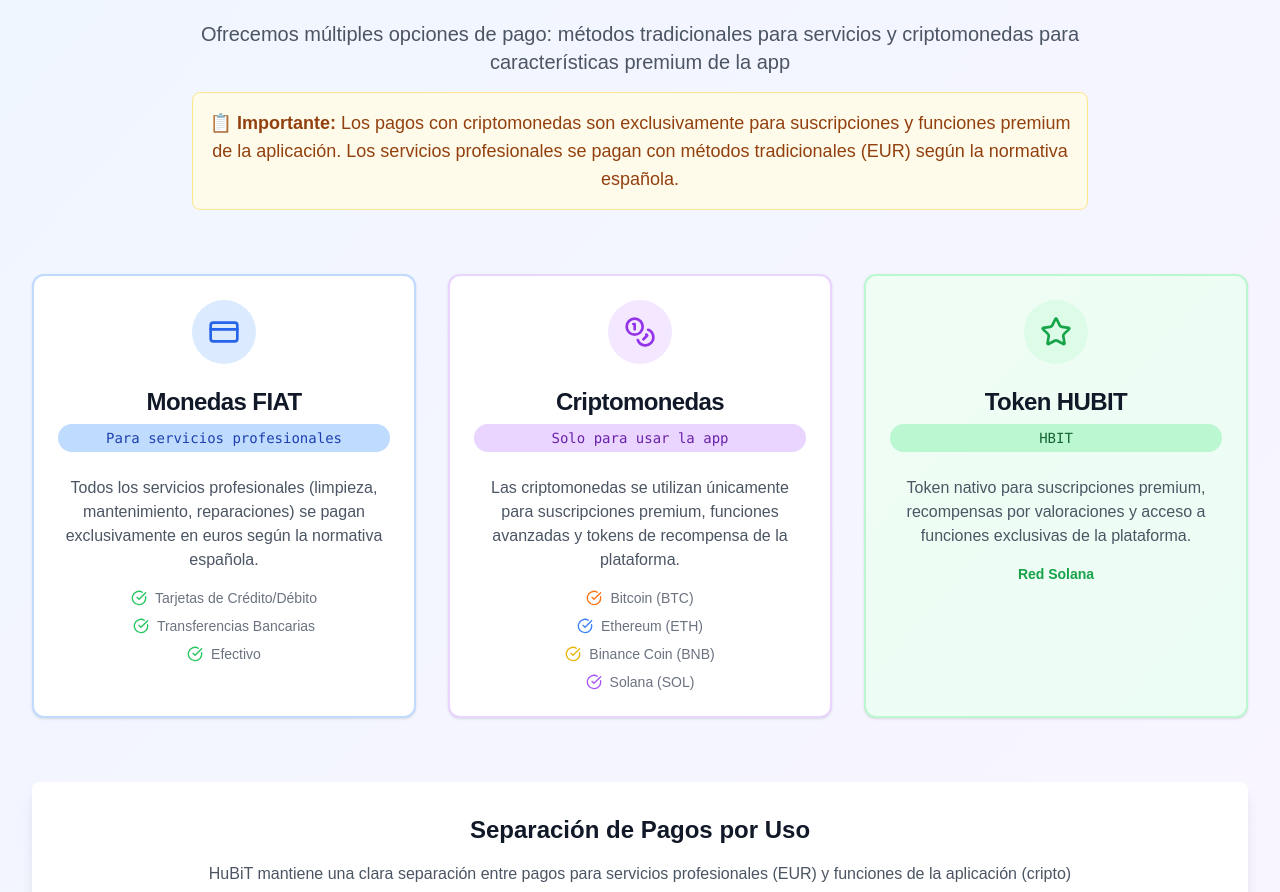
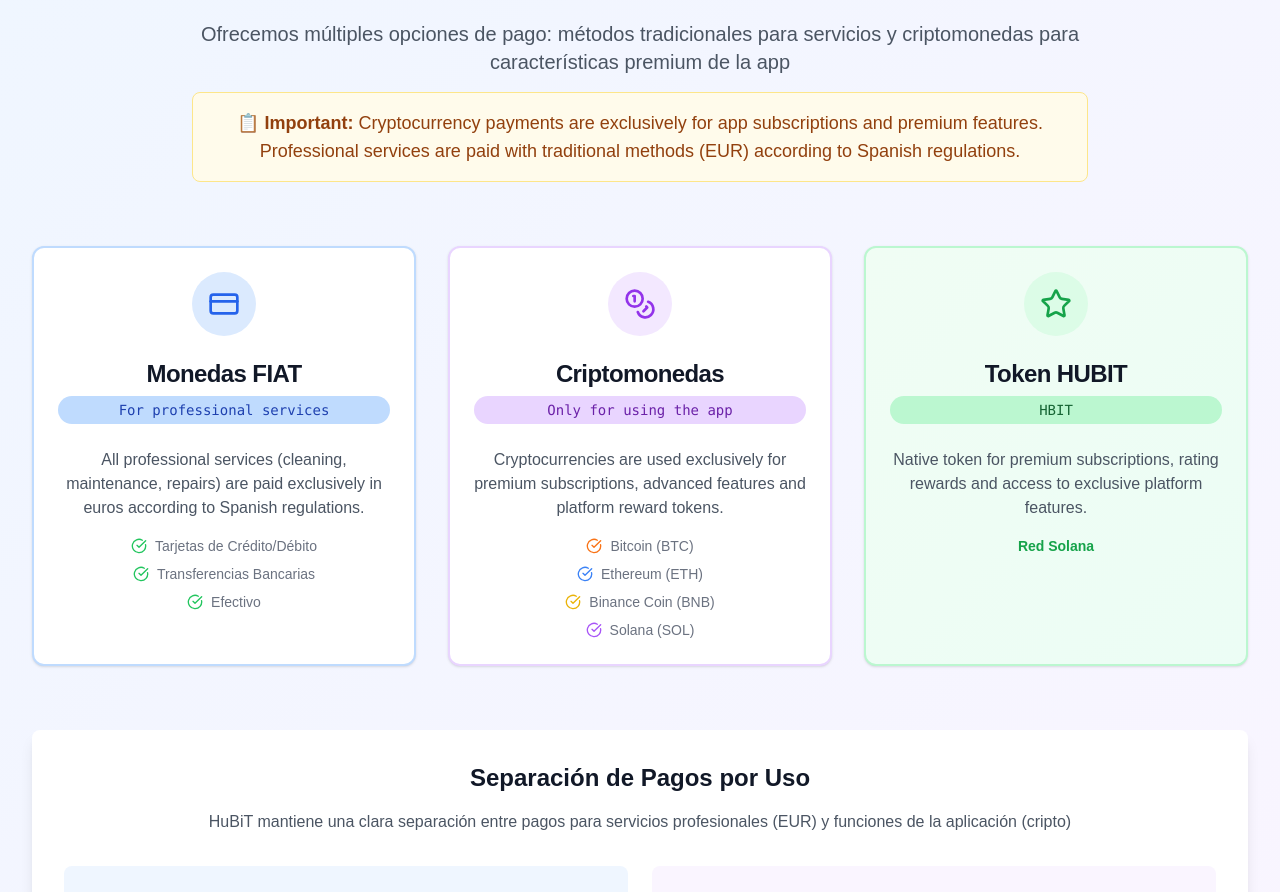
Before and after one commit to Hubit85/HubitApp, a Next.js app: page / in a window 1280 px wide. Shown: the part 3488-4380 px from the top of the page. Built offline with nearby package versions, Linux system fonts and the light colour scheme.

Commit message:
feat(homepage): Translate remaining hardcoded texts

```diff
--- a/src/pages/index.tsx
+++ b/src/pages/index.tsx
@@ -309,7 +309,7 @@ export default function Home() {
                 </p>
                 <div className="bg-amber-50 border border-amber-200 rounded-lg p-4 max-w-4xl mx-auto">
                   <p className="text-amber-800 font-medium text-lg">
-                    📋 <strong>Importante:</strong> Los pagos con criptomonedas son exclusivamente para suscripciones y funciones premium de la aplicación. Los servicios profesionales se pagan con métodos tradicionales (EUR) según la normativa española.
+                    📋 <strong>{t("importantNote")}:</strong> {t("cryptoExclusiveNote")}
                   </p>
                 </div>
               </div>
@@ -324,12 +324,12 @@ export default function Home() {
                       {t("fiatCurrencies")}
                     </CardTitle>
                     <div className="text-sm font-mono bg-blue-200 text-blue-800 px-3 py-1 rounded-full inline-block mt-2">
-                      Para servicios profesionales
+                      {t("forProfessionalServices")}
                     </div>
                   </CardHeader>
                   <CardContent>
                     <p className="text-gray-600 text-center mb-4">
-                      Todos los servicios profesionales (limpieza, mantenimiento, reparaciones) se pagan exclusivamente en euros según la normativa española.
+                      {t("professionalServicesNote")}
                     </p>
                     <div className="space-y-2">
                       <div className="flex items-center justify-center gap-2 text-sm text-gray-500">
@@ -357,12 +357,12 @@ export default function Home() {
                       {t("cryptocurrencies")}
                     </CardTitle>
                     <div className="text-sm font-mono bg-purple-200 text-purple-800 px-3 py-1 rounded-full inline-block mt-2">
-                      Solo para usar la app
+                      {t("onlyForApp")}
                     </div>
                   </CardHeader>
                   <CardContent>
                     <p className="text-gray-600 text-center mb-4">
-                      Las criptomonedas se utilizan únicamente para suscripciones premium, funciones avanzadas y tokens de recompensa de la plataforma.
+                      {t("appOnlyNote")}
                     </p>
                     <div className="space-y-2">
                       <div className="flex items-center justify-center gap-2 text-sm text-gray-500">
@@ -399,7 +399,7 @@ export default function Home() {
                   </CardHeader>
                   <CardContent>
                     <p className="text-gray-600 text-center mb-4">
-                      Token nativo para suscripciones premium, recompensas por valoraciones y acceso a funciones exclusivas de la plataforma.
+                      {t("nativeToken")}
                     </p>
                     <div className="text-center">
                       <div className="text-sm text-green-600 font-semibold">
```
